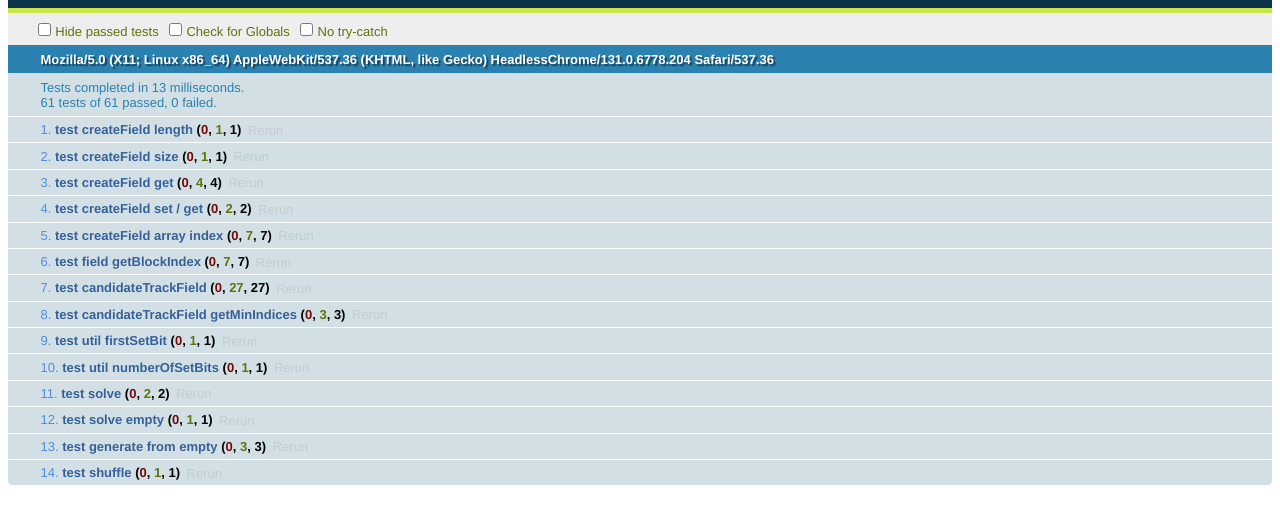
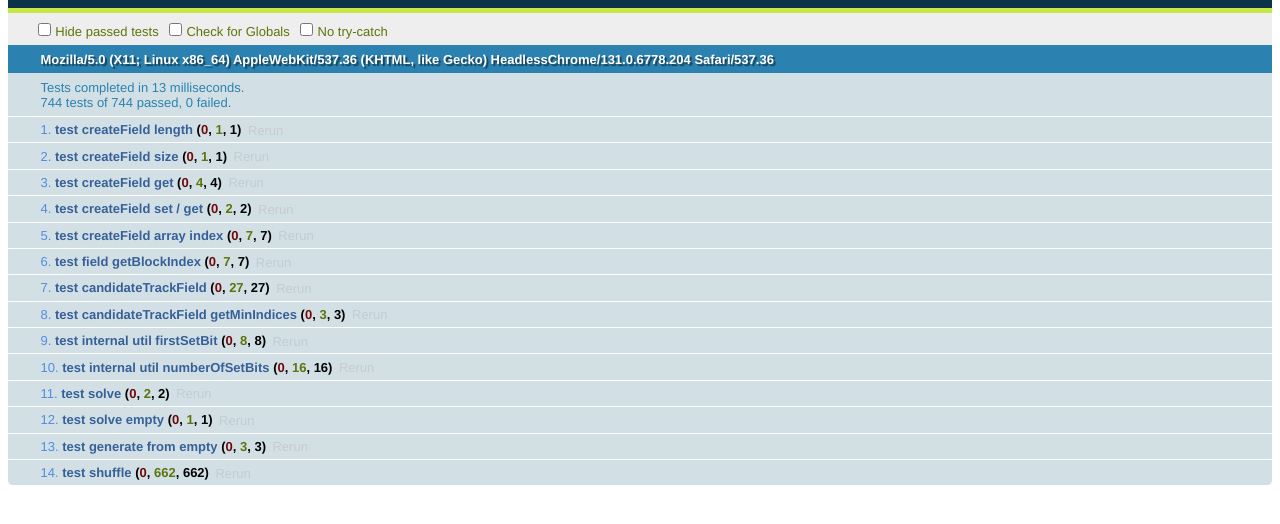
Before and after one commit to hhelwich/sudoku-js, a website: page test/sudoku.html in a window 1280 px wide. Shown: the part 48-572 px from the top of the page. Drawn offline with Linux system fonts and the light colour scheme.

Commit message:
rename create(); add hhelwi namespace; add internals test mechanism

```diff
--- a/src/sudoku.js
+++ b/src/sudoku.js
@@ -5,11 +5,17 @@
  * Copyright (c) 2013 Hendrik Helwich
  * Licensed under the GPLv3 license.
  */
+/*global IN_TEST:false */
+/*jslint  bitwise: true */
 
-(function (global) {
+var hhelwi = hhelwi || {};
+
+hhelwi.sudoku = (function () {
     "use strict";
 
     var
+        sudoku,
+        internals, // add internal operations which should be tested but should not be in the api
         initField = function (field) {
 
             // add convenient getter
@@ -50,7 +56,7 @@
 
             return field;
         },
-        createField = function (rows, cols) {
+        create = function (rows, cols) {
             var field = [], i;
             field.length = rows * cols * rows * cols; // number of elements
             field.size = rows * cols; // height and width
@@ -74,15 +80,16 @@
                     if (i === 0) {
                         return -1;
                     }
-                    for (f = 0; (i & 1) === 0; i >>= 1, f += 1) {}
+                    for (f = 0; (i & 1) === 0; f += 1) {
+                        i >>= 1;
+                    }
                     return f;
                 },
                 shuffle = function (array) {
                     var i,
                         j,
-                        t,
-                        n = array.length;
-                    for (i = n - 1; i > 0; i -= 1) {
+                        t;
+                    for (i = array.length - 1; i > 0; i -= 1) {
                         // create random number from 0 .. i + 1
                         j = ~~(Math.random() * (i + 1));
                         // swap
@@ -91,7 +98,18 @@
                         array[j] = t;
                     }
                     return array;
+                },
+                api; // api comes here
+
+            // end of var candidateTrackField;
+
+            if (IN_TEST) { // export internal functions for testing
+                internals = {
+                    numberOfSetBits : numberOfSetBits,
+                    firstSetBit: firstSetBit,
+                    shuffle: shuffle
                 };
+            }
 
             return function (field) {
                 // bitsets with set ones for all possible symbols (default sudoku: 9)
@@ -231,7 +249,6 @@
                     },
                     solve: function (randomize, perforate) {
                         //TODO clean this up
-                        //TODO minimal ?
                         var indices = this.getMinIndices(),
                             index,
                             i,
@@ -300,8 +317,15 @@
             };
         }());
 
-    global.sudoku = {
-        createField: createField,
-        candidateTrackField: candidateTrackField
+    sudoku = {
+        create: create
     };
-}(this));
+
+    if (IN_TEST) {
+        internals.candidateTrackField = candidateTrackField;
+        sudoku.internals = internals;
+    }
+
+    return sudoku;
+
+}());
--- a/sudoku.json
+++ b/sudoku.json
@@ -1,7 +1,7 @@
 {
   "name": "sudoku",
   "title": "Sudoku JS",
-  "description": "blabla",
+  "description": "JavaScript Sudoku Solver & Generator",
   "version": "0.1.0-SNAPSHOT",
   "homepage": "https://github.com/hhelwich/sudoku-js",
   "author": {
--- a/test/sudoku.html
+++ b/test/sudoku.html
@@ -8,6 +8,9 @@
 <body>
 <div id="qunit"></div>
 <script src="../libs/qunit/qunit.js"></script>
+<script>
+    var IN_TEST = true;
+</script>
 <script src="../src/sudoku.js"></script>
 <script src="sudoku_test.js"></script>
 </body>
--- a/test/sudoku_test.js
+++ b/test/sudoku_test.js
@@ -1,4 +1,4 @@
-/*global QUnit:false, module:false, test:false, asyncTest:false, expect:false, sudoku:false*/
+/*global QUnit:false, module:false, test:false, asyncTest:false, expect:false, hhelwi:false*/
 /*global start:false, stop:false ok:false, equal:false, notEqual:false, deepEqual:false*/
 /*global notDeepEqual:false, strictEqual:false, notStrictEqual:false, raises:false*/
 
@@ -22,15 +22,15 @@
  */
 
 test( "test createField length", function() {
-    strictEqual(sudoku.createField(3, 4).length, 3 * 4 * 3 * 4);
+    strictEqual(hhelwi.sudoku.create(3, 4).length, 3 * 4 * 3 * 4);
 });
 
 test( "test createField size", function() {
-    strictEqual(sudoku.createField(3, 4).size, 3 * 4);
+    strictEqual(hhelwi.sudoku.create(3, 4).size, 3 * 4);
 });
 
 test( "test createField get", function() {
-    var field = sudoku.createField(2, 3);
+    var field = hhelwi.sudoku.create(2, 3);
     strictEqual(field.get(0, 0), null);
     strictEqual(field.get(5, 5), null);
     strictEqual(field.get(5, 6), undefined);
@@ -38,14 +38,14 @@ test( "test createField get", function() {
 });
 
 test( "test createField set / get", function() {
-    var field = sudoku.createField(2, 3);
+    var field = hhelwi.sudoku.create(2, 3);
     strictEqual(field.get(5, 5), null);
     field.set(2, 3, 3);
     strictEqual(field.get(2, 3), 3);
 });
 
 test( "test createField array index", function() {
-    var field = sudoku.createField(2, 3);
+    var field = hhelwi.sudoku.create(2, 3);
     strictEqual(field.get(1, 2), null);
     field.set(0, 1, 2);
     field.set(1, 0, 3);
@@ -59,7 +59,7 @@ test( "test createField array index", function() {
 });
 
 test( "test field getBlockIndex", function() {
-    var field = sudoku.createField(2, 3);
+    var field = hhelwi.sudoku.create(2, 3);
     strictEqual(field.getBlockIndex(0, 0), 0);
     strictEqual(field.getBlockIndex(0, 1), 0);
     strictEqual(field.getBlockIndex(0, 2), 0);
@@ -70,7 +70,7 @@ test( "test field getBlockIndex", function() {
 });
 
 function createCandidateTrackField() {
-    var field = sudoku.createField(2, 3),
+    var field = hhelwi.sudoku.create(2, 3),
         ctField;
     field.set(0, 0, 0);
     field.set(1, 1, 1);
@@ -82,7 +82,7 @@ function createCandidateTrackField() {
     field.set(3, 4, 1);
     field.set(4, 4, 2);
     field.set(5, 3, 4);
-    ctField = sudoku.candidateTrackField(field);
+    ctField = hhelwi.sudoku.internals.candidateTrackField(field);
     return ctField;
 }
 
@@ -155,47 +155,41 @@ test( "test candidateTrackField getMinIndices", function() {
     }]);
 });
 
-test( "test util firstSetBit", function() {
-    if (sudoku.firstSetBit) {
-        strictEqual(sudoku.firstSetBit(0), -1);
-        strictEqual(sudoku.firstSetBit(1), 0);
-        strictEqual(sudoku.firstSetBit(2), 1);
-        strictEqual(sudoku.firstSetBit(3), 0);
-        strictEqual(sudoku.firstSetBit(4), 2);
-        strictEqual(sudoku.firstSetBit(~0), 0);
-        strictEqual(sudoku.firstSetBit(1 << 31), 31);
+test( "test internal util firstSetBit", function() {
+    var firstSetBit = hhelwi.sudoku.internals.firstSetBit;
+    strictEqual(firstSetBit(0), -1);
+    strictEqual(firstSetBit(1), 0);
+    strictEqual(firstSetBit(2), 1);
+    strictEqual(firstSetBit(3), 0);
+    strictEqual(firstSetBit(4), 2);
+    strictEqual(firstSetBit(~0), 0);
+    strictEqual(firstSetBit(1 << 31), 31);
     // works only up to 32 bits as double64 gets converted to int32 for bit operations
-        strictEqual(sudoku.firstSetBit(1 << 32), 0);
-    } else {
-        ok(true, "make function visible to test it here");
-    }
+    strictEqual(firstSetBit(1 << 32), 0);
 });
 
-test( "test util numberOfSetBits", function() {
-    if (sudoku.numberOfSetBits) {
-        strictEqual(sudoku.numberOfSetBits(0), 0);
-        strictEqual(sudoku.numberOfSetBits(1), 1);
-        strictEqual(sudoku.numberOfSetBits(2), 1);
-        strictEqual(sudoku.numberOfSetBits(4), 1);
-        strictEqual(sudoku.numberOfSetBits(8), 1);
-        strictEqual(sudoku.numberOfSetBits(16), 1);
-        strictEqual(sudoku.numberOfSetBits(3), 2);
-        strictEqual(sudoku.numberOfSetBits(6), 2);
-        strictEqual(sudoku.numberOfSetBits(15), 4);
-        strictEqual(sudoku.numberOfSetBits(31), 5);
-        strictEqual(sudoku.numberOfSetBits(7 << 29), 3);
-        strictEqual(sudoku.numberOfSetBits(7 << 30), 2);
-        strictEqual(sudoku.numberOfSetBits(7 << 31), 1);
-        strictEqual(sudoku.numberOfSetBits(7 << 32), 3); // why?
-        strictEqual(sudoku.numberOfSetBits(~0), 32);
-        strictEqual(sudoku.numberOfSetBits(~0 << 1), 31);
-    } else {
-        ok(true, "make function visible to test it here");
-    }
+test( "test internal util numberOfSetBits", function() {
+    var numberOfSetBits = hhelwi.sudoku.internals.numberOfSetBits;
+    strictEqual(numberOfSetBits(0), 0);
+    strictEqual(numberOfSetBits(1), 1);
+    strictEqual(numberOfSetBits(2), 1);
+    strictEqual(numberOfSetBits(4), 1);
+    strictEqual(numberOfSetBits(8), 1);
+    strictEqual(numberOfSetBits(16), 1);
+    strictEqual(numberOfSetBits(3), 2);
+    strictEqual(numberOfSetBits(6), 2);
+    strictEqual(numberOfSetBits(15), 4);
+    strictEqual(numberOfSetBits(31), 5);
+    strictEqual(numberOfSetBits(7 << 29), 3);
+    strictEqual(numberOfSetBits(7 << 30), 2);
+    strictEqual(numberOfSetBits(7 << 31), 1);
+    strictEqual(numberOfSetBits(7 << 32), 3); // why?
+    strictEqual(numberOfSetBits(~0), 32);
+    strictEqual(numberOfSetBits(~0 << 1), 31);
 });
 
 test( "test solve", function() {
-    var field = sudoku.createField(3, 3),
+    var field = hhelwi.sudoku.create(3, 3),
         expected = [
             5, 8, 2, 6, 7, 3, 4, 0, 1,
             3, 7, 6, 4, 0, 1, 8, 2, 5,
@@ -229,11 +223,11 @@ test( "test solve", function() {
 });
 
 test( "test solve empty", function() {
-    ok(sudoku.createField(3, 3).solve(), "solve empty 9x9");
+    ok(hhelwi.sudoku.create(3, 3).solve(), "solve empty 9x9");
 });
 
 test( "test generate from empty", function() {
-    var field = sudoku.createField(3, 3), f2;
+    var field = hhelwi.sudoku.create(3, 3), f2;
     ok(field.generate(), "generate from empty 9x9");
     f2 = field.clone();
     notDeepEqual(f2, field.solution);
@@ -242,17 +236,17 @@ test( "test generate from empty", function() {
 });
 
 test( "test shuffle", function() {
+    var shuffle = hhelwi.sudoku.internals.shuffle;
     var array = [0,1,2,3,4,5,6,7,8],
         ar2,
         i,
         j,
         k,
         l;
-    if (sudoku.shuffle) {
     for (l = 0; l < 9; l += 1) {
         for (k = 0; k < 9;) {
             ar2 = array.slice();
-                sudoku.shuffle(ar2);
+            shuffle(ar2);
             strictEqual(ar2.length, 9);
             // check all numbers are still elements of array
             outer:
@@ -270,7 +264,4 @@ test( "test shuffle", function() {
             }
         }
     }
-    } else {
-        ok(true, "make function visible to test it here");
-    }
 });
```
Also changed, not shown: grunt.js (+7 -1 lines). Lines whose indentation alone changed are shown as unchanged.
